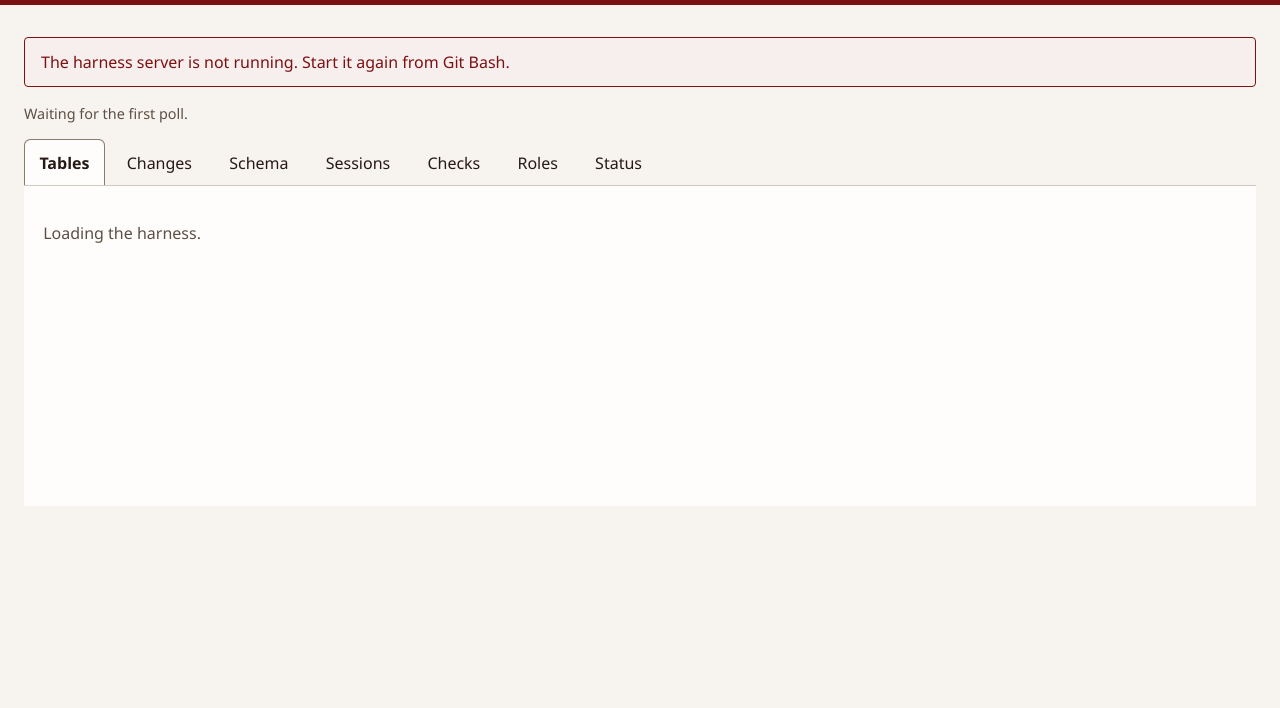
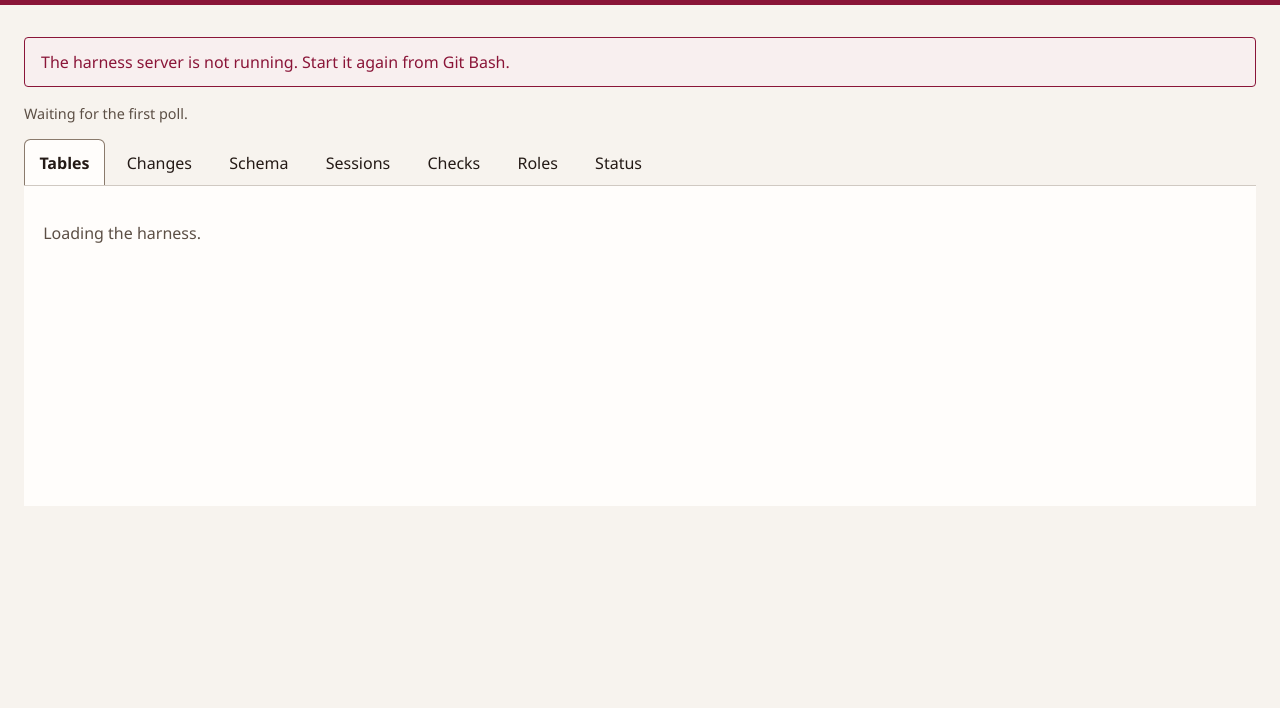
Before and after one commit to WhiteLicorice/cmsc-127-harness, a website with bundled scripts: page public/index.html in a window 1280 px wide. Shown: the part 92-800 px from the top of the page. Built offline with nearby package versions, Linux system fonts and the light colour scheme; files whose address does not match are found by name.

Commit message:
fix(cmsc-127): use the Pantone sRGB values for the UP maroon and forest green

```diff
--- a/public/style.css
+++ b/public/style.css
@@ -12,23 +12,23 @@
   --muted: #5c4f45;
   --border: #8a7a6c;
   --rule: #d0c9c2;
-  --header-bg: #7b1113;
+  --header-bg: #8a1538;
   --header-text: #ffffff;
   --header-muted: #f0d9d9;
-  --focus: #014421;
+  --focus: #00573f;
   --focus-header: #ffb81c;
-  --accent: #014421;
+  --accent: #00573f;
   --pass: #0b6b33;
-  --fail: #7b1113;
+  --fail: #8a1538;
   --warn: #8a5a00;
   --info: #1f5f8b;
   --pass-bg: #f0f4ef;
-  --fail-bg: #f7efed;
+  --fail-bg: #f8efef;
   --warn-bg: #f8f3ec;
   --info-bg: #f2f4f4;
   --row-insert: #ebf1eb;
   --row-update: #f6f0e7;
-  --row-delete: #f4eae8;
+  --row-delete: #f6eaeb;
 }
 
 [data-theme="upv-light"] {
@@ -41,23 +41,23 @@
   --muted: #5c4f45;
   --border: #8a7a6c;
   --rule: #d0c9c2;
-  --header-bg: #7b1113;
+  --header-bg: #8a1538;
   --header-text: #ffffff;
   --header-muted: #f0d9d9;
-  --focus: #014421;
+  --focus: #00573f;
   --focus-header: #ffb81c;
-  --accent: #014421;
+  --accent: #00573f;
   --pass: #0b6b33;
-  --fail: #7b1113;
+  --fail: #8a1538;
   --warn: #8a5a00;
   --info: #1f5f8b;
   --pass-bg: #f0f4ef;
-  --fail-bg: #f7efed;
+  --fail-bg: #f8efef;
   --warn-bg: #f8f3ec;
   --info-bg: #f2f4f4;
   --row-insert: #ebf1eb;
   --row-update: #f6f0e7;
-  --row-delete: #f4eae8;
+  --row-delete: #f6eaeb;
 }
 
 [data-theme="upv-dark"] {
@@ -70,7 +70,7 @@
   --muted: #c9b8aa;
   --border: #8d7a6b;
   --rule: #4c4039;
-  --header-bg: #7b1113;
+  --header-bg: #8a1538;
   --header-text: #ffffff;
   --header-muted: #f0d9d9;
   --focus: #ffb81c;
@@ -420,7 +420,7 @@
     --muted: #c9b8aa;
     --border: #8d7a6b;
     --rule: #4c4039;
-    --header-bg: #7b1113;
+    --header-bg: #8a1538;
     --header-text: #ffffff;
     --header-muted: #f0d9d9;
     --focus: #ffb81c;
@@ -453,23 +453,23 @@
     --muted: #5c4f45;
     --border: #8a7a6c;
     --rule: #d0c9c2;
-    --header-bg: #7b1113;
+    --header-bg: #8a1538;
     --header-text: #ffffff;
     --header-muted: #f0d9d9;
-    --focus: #014421;
+    --focus: #00573f;
     --focus-header: #ffb81c;
-    --accent: #014421;
+    --accent: #00573f;
     --pass: #0b6b33;
-    --fail: #7b1113;
+    --fail: #8a1538;
     --warn: #8a5a00;
     --info: #1f5f8b;
     --pass-bg: #f0f4ef;
-    --fail-bg: #f7efed;
+    --fail-bg: #f8efef;
     --warn-bg: #f8f3ec;
     --info-bg: #f2f4f4;
     --row-insert: #ebf1eb;
     --row-update: #f6f0e7;
-    --row-delete: #f4eae8;
+    --row-delete: #f6eaeb;
   }
 }
 * {
--- a/tests/ts/theme.test.ts
+++ b/tests/ts/theme.test.ts
@@ -160,10 +160,11 @@ describe("theme tokens", () => {
   it("uses the guidebook UP maroon, forest green, and gold", () => {
     for (const id of ["upv-light", "upv-dark"]) {
       const tokens = readTokens(themeBlock(id));
-      expect(tokens["--header-bg"]).toBe("#7b1113");
+      expect(tokens["--header-bg"]).toBe("#8a1538");
     }
     const light = readTokens(themeBlock("upv-light"));
-    expect(light["--accent"]).toBe("#014421");
+    expect(light["--accent"]).toBe("#00573f");
+    expect(light["--fail"]).toBe("#8a1538");
     expect(light["--focus-header"]).toBe("#ffb81c");
     const dark = readTokens(themeBlock("upv-dark"));
     expect(dark["--focus"]).toBe("#ffb81c");
```
